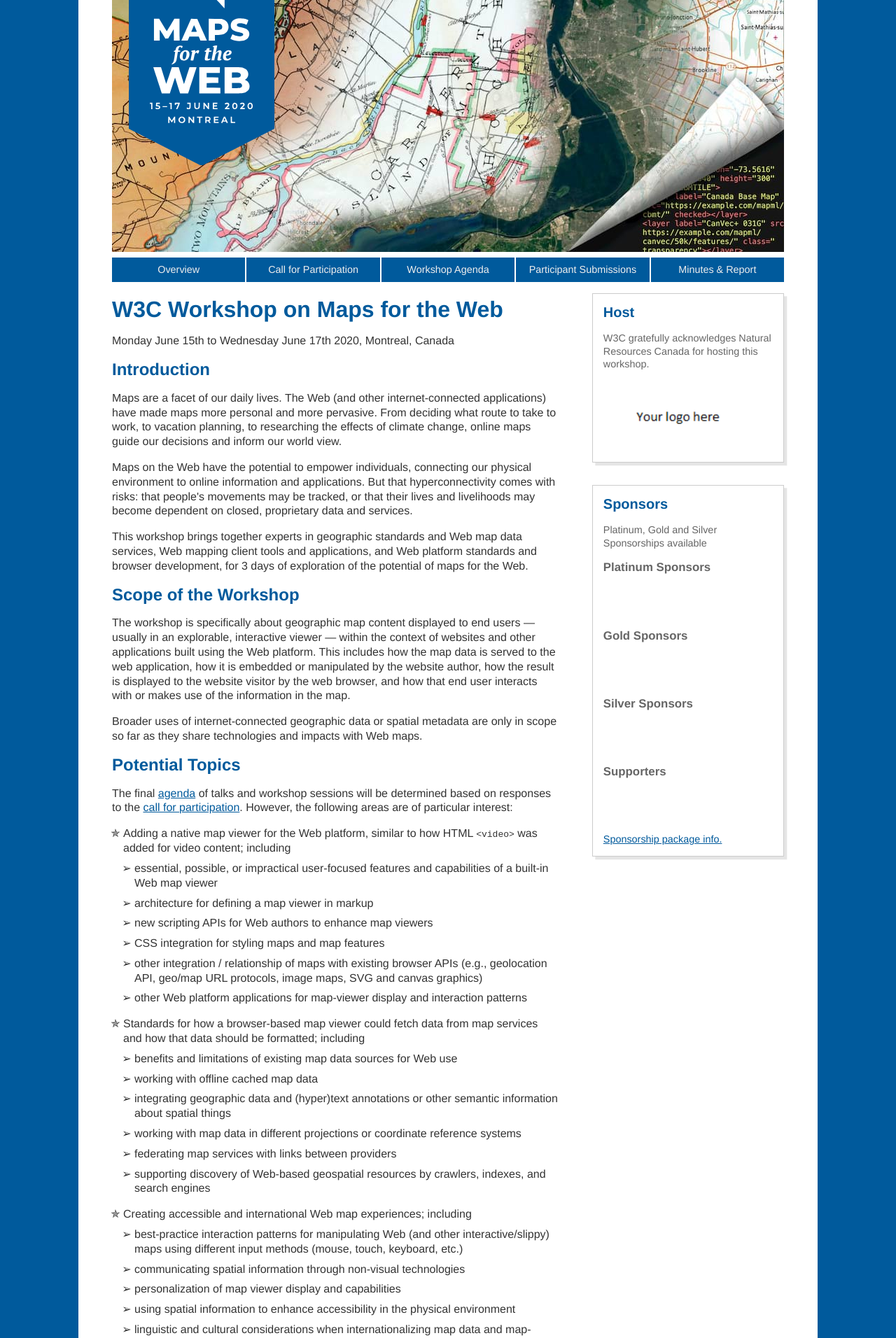
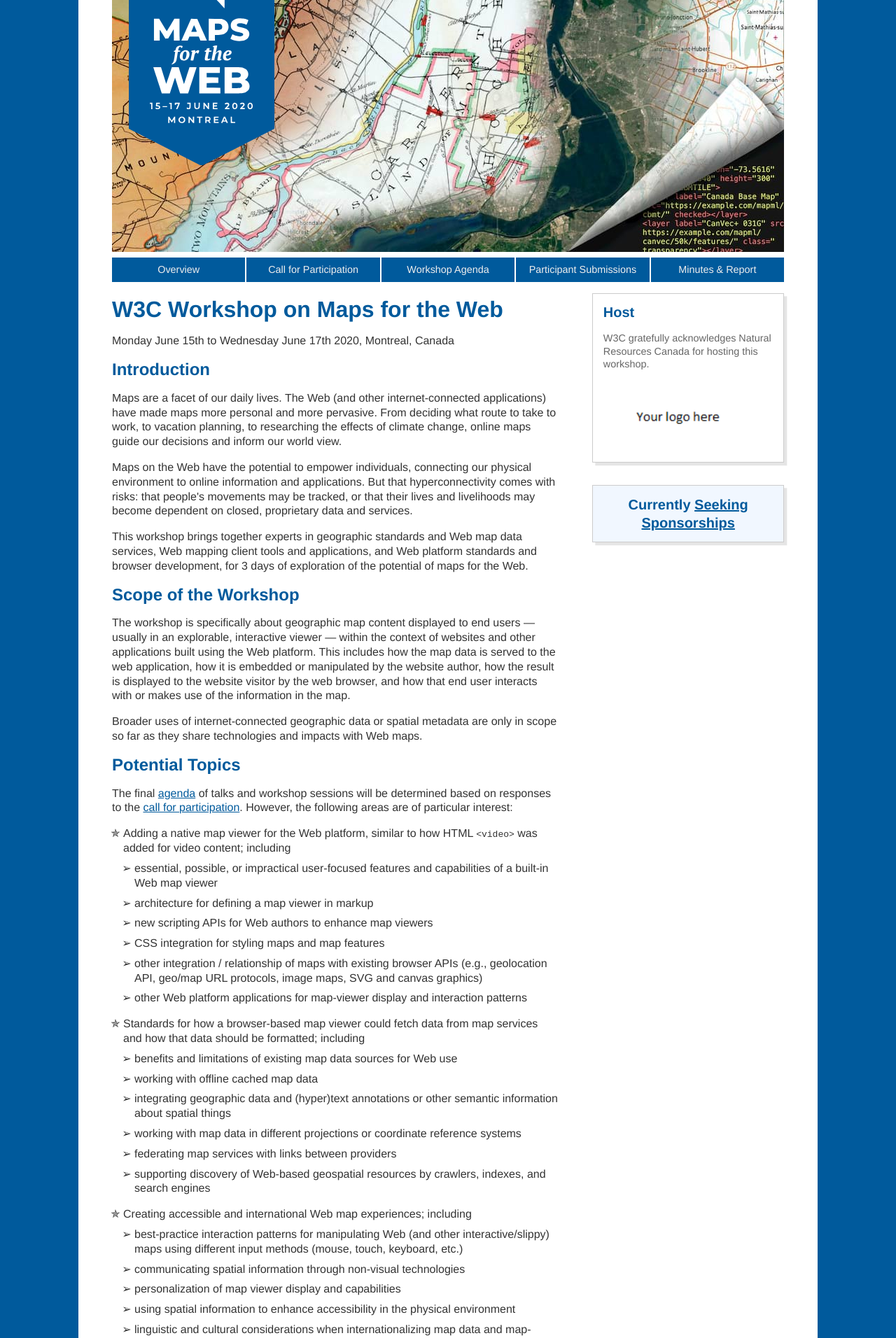
Before and after one commit to Maps4HTML/Maps4HTML-Workshop-2020, a Jekyll site: the page built from index.html, in a window 1280 px wide. Shown: the part 355-2267 px from the top of the page at 70% size. Built offline with Jekyll 4.4.1, drawn with Linux system fonts in a browser that asks for light colours.

Commit message:
Revise sponsors box (#35)

```diff
--- a/_includes/sponsors.html
+++ b/_includes/sponsors.html
@@ -1,32 +1,25 @@
-<aside class="box box-sponsor" id="sponsor">
-  <h2>Sponsors</h2>
-  <p>
-    Platinum, Gold and Silver Sponsorships available
-  </p>
-  <section class="sponsors-section sponsors-section-platinum">
-    <h3 id="platinum-sidebar">Platinum Sponsors</h3>
+<aside class="box box-sponsor {% if site.data.sponsors == false %}box-emphasis{% endif %}" id="sponsor">
+  {% if site.data.sponsors %}
+    <h2>Sponsors</h2>
     <p>
-      <a href="" class="image-link"><img src="" alt=""/></a>
+      Platinum, Gold and Silver Sponsorships available
     </p>
-  </section>
-  <section class="sponsors-section sponsors-section-gold">
-    <h3 id="gold-sidebar">Gold Sponsors</h3>
+    {% for tier in site.data.sponsors %}
+      <section class="sponsors-section sponsors-section-{{ tier.tier | downcase }}">
+        <h3 id="{{ tier.tier | downcase }}-sidebar">{{ tier.tier }} {% unless tier.tier == 'Supporters' %}Sponsors{% endunless %}</h3>
+        {% for sponsor in tier.sponsors %}
+          <p>
+            <a href="{{ sponsor.link }}" class="image-link"><img src="{{ sponsor.image | relative_url }}" alt="{{ sponsor.name }}"/></a>
+          </p>
+        {% endfor %}
+      </section>
+    {% endfor %}
     <p>
-      <a href="" class="image-link"><img src="" alt=""/></a>
+      <a href="{{ '/sponsorship' | relative_url }}">Sponsorship package info.</a>
     </p>
-  </section>
-  <section class="sponsors-section sponsors-section-silver">
-    <h3 id="silver-sidebar">Silver Sponsors</h3>
-    <p>
-      <a href="" class="image-link"><img src="" alt=""/></a>
+  {% else %}
+    <p class="seeking-sponsors">
+      Currently <a href="{{ '/sponsorship' | relative_url }}">Seeking Sponsorships</a>
     </p>
-
-    <h3 id="supporters-sidebar">Supporters</h3>
-    <p class="image-paragraph">
-      <a href="" class="image-link"><img src="" alt=""/></a>
-    </p>
-  </section>
-  <p>
-    <a href="{{ '/sponsorship' | relative_url }}">Sponsorship package info.</a>
-  </p>
+  {% endif %}
 </aside>
--- a/assets/css/style.css
+++ b/assets/css/style.css
@@ -206,6 +206,10 @@
   margin-left: 3rem;
   padding: 1em;
   width: 19em;
+}
+
+.box-emphasis {
+  background-color: #f1f7ff;
 }
 
 .box + .box {
@@ -783,3 +787,10 @@
   font-size: 75%;
   padding: 0.3em;
 }
+
+.seeking-sponsors {
+  color: #005a9c;
+  font-size: 1.25rem;
+  font-weight: 700;
+  text-align: center;
+}
```
Also changed, not shown: _data/sponsors.yml (added, +18 -0 lines).
